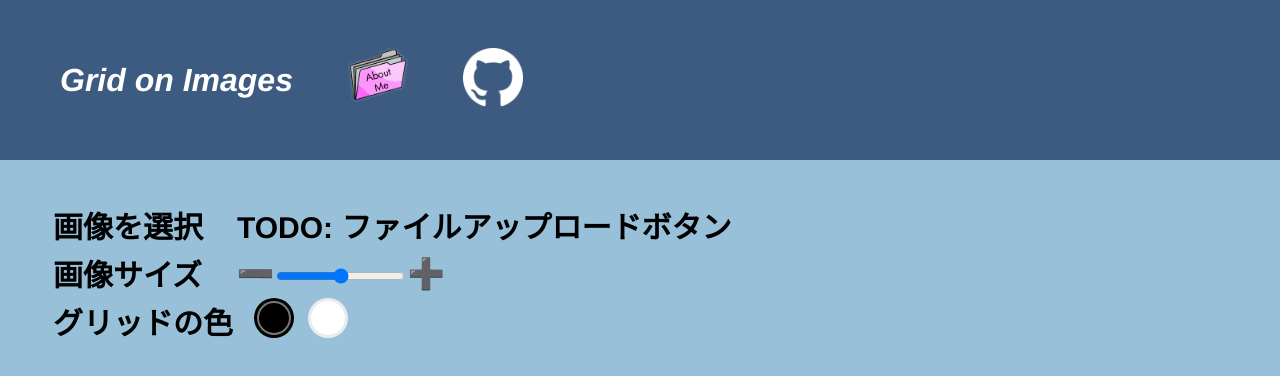
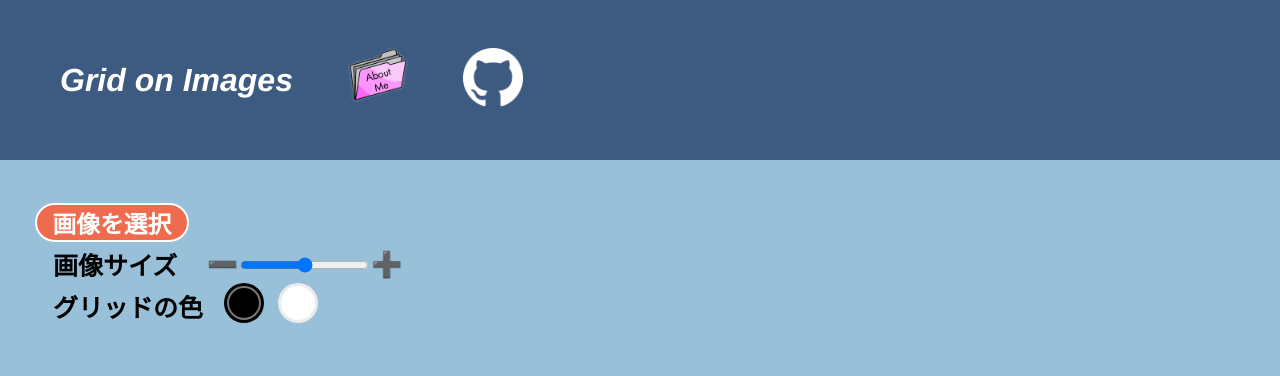
Before and after one commit to kenchon/grid-on-images-v2, a React (Create React App) app: page / in a window 1280 px wide. Shown: the top 376 px of the page. Built offline with nearby package versions, Linux system fonts and the light colour scheme.

Commit message:
style: Update styles of the UploadImageButton component

```diff
--- a/src/components/Manipulator.tsx
+++ b/src/components/Manipulator.tsx
@@ -10,9 +10,8 @@ const Manipulator: React.FC = () => {
         <StyledManipulator>
             <table>
                 <tr>
-                    <td>画像を選択</td>
-                    {/* <td><UploadImageButton /></td> */}
-                    <td>{"TODO: ファイルアップロードボタン"}</td>
+                    <td><UploadImageButton /></td>
+                    <td>{/*TODO: 選択した画像ファイル名を表示*/}</td>
                 </tr>
                 <tr>
                     <td>画像サイズ</td>
@@ -31,7 +30,7 @@ const StyledManipulator = styled.div`
     margin: 200px 0 200px 0;
     padding-left: 50px;
     font-weight: 700;
-    font-size: 30px;
+    font-size: 25px;
 `;
 
 export default Manipulator;
--- a/src/components/UploadImageButton.tsx
+++ b/src/components/UploadImageButton.tsx
@@ -5,16 +5,23 @@ const StyledUploadImageButton = styled.label`
     display: inline-block;
     font-size: 20px;
     cursor: pointer; /* カーソル時にポインターにする */
-    margin: 1em 0;
-    line-height: 1.4;
+    margin-left: -18px;
     background: #EE6B4D;
+    height: 35px;
+    width: 150px;
+    text-align: center;
     color: #FFF;
     font-size: 0.95em;
     border-radius: 2em;
     border: 2px solid;
     transition: 0.2s; /* ホバーをなめらかに */
+
     &:hover {
       box-shadow: 0 8px 10px -2px rgba(0, 0, 0, 0.2); /* 影を表示 */
+    }
+
+    input {
+        display: none;
     }
 `
 
@@ -22,7 +29,8 @@ const UploadImageButton: React.FC = () => {
     return (
         <div>
             <StyledUploadImageButton>
-                <input type="file" id="file"/>
+                画像を選択
+                <input type="file"/>
             </StyledUploadImageButton>
         </div>
     )
```
